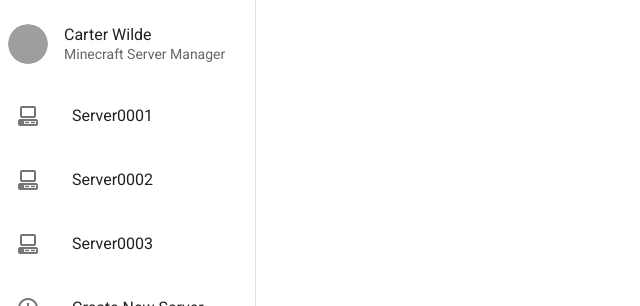
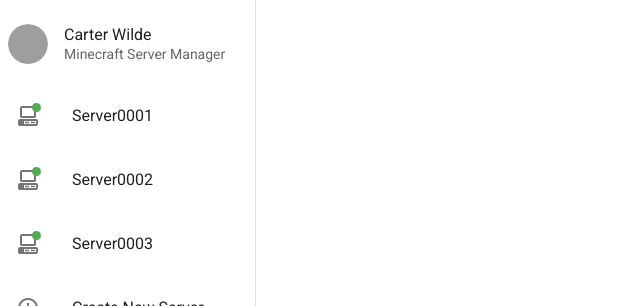
Before and after one commit to CarterWilde/minecraft-server-manager-ui, a Vue app: page /CreateServer in a window 1280 px wide. Shown: the top 306 px of the page, without its empty margins (0-640 px from the left). Built offline with nearby package versions, Linux system fonts and the light colour scheme; grey boxes are pictures that could not be loaded.

Commit message:
Status Badges

```diff
--- a/src/components/Navigation.vue
+++ b/src/components/Navigation.vue
@@ -22,9 +22,11 @@
         </v-list-item-content>
       </v-list-item>
 
-      <v-list-item v-for="server in json.Servers" :key="server.name" link>
+      <v-list-item v-for="server in json.Servers" :key="server.Name" link>
         <v-list-item-icon>
-          <v-icon>mdi-desktop-classic</v-icon>
+          <v-badge :overlap="drawer" dot color="green">
+            <v-icon>mdi-desktop-classic</v-icon>
+          </v-badge>
         </v-list-item-icon>
 
         <v-list-item-content>
@@ -32,7 +34,7 @@
         </v-list-item-content>
       </v-list-item>
 
-      <v-list-item to="/create" link>
+      <v-list-item to="/CreateServer" link>
         <v-list-item-icon>
           <v-icon>mdi-plus-circle-outline</v-icon>
         </v-list-item-icon>
```
